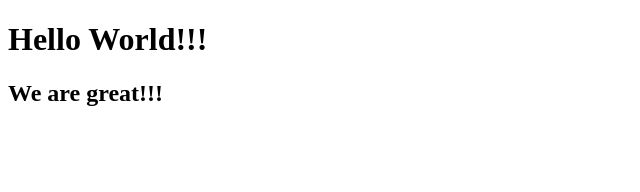
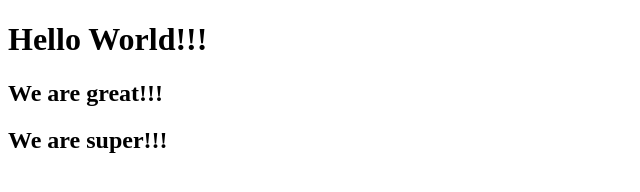
Before and after one commit to paulbardar/test-js, a plain HTML site: page index.html in a window 1280 px wide. Shown: the whole page, without its empty margins (0-640 px from the left). Drawn offline with Linux system fonts and the light colour scheme.

Commit message:
Adding commit

```diff
--- a/index.html
+++ b/index.html
@@ -10,11 +10,11 @@
 
     <h1>Hello World!!!</h1>
     <h2>We are great!!!</h2>
+    <h2>We are super!!!</h2>
 
     <!-- <script>
         alert(1);
     </script> -->
     <script src="js/script.js"></script>
-
 </body>
 </html>
```
